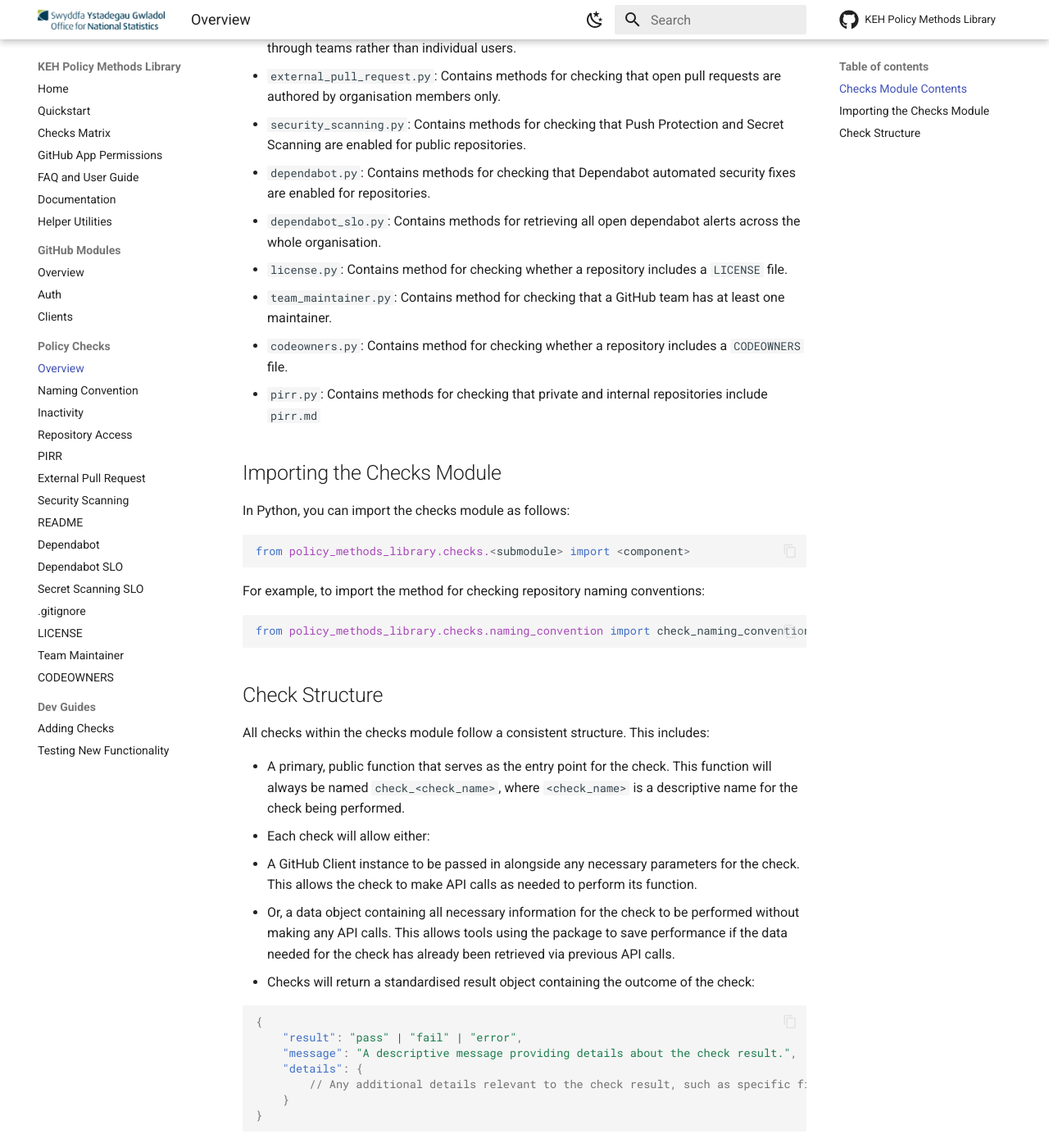
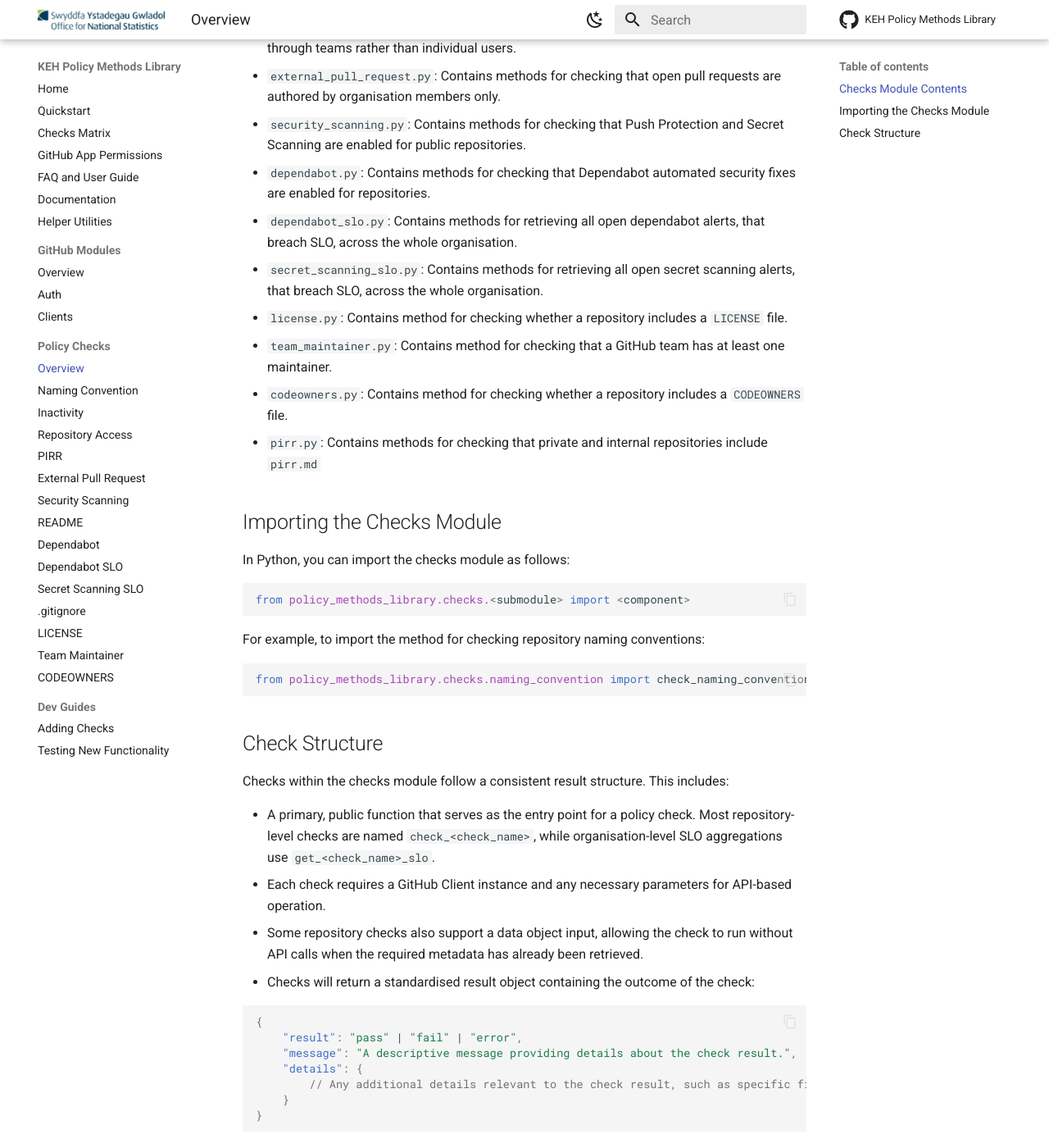
Before and after one commit to ONS-Innovation/keh-policy-methods-library, an MkDocs documentation site: the page built from docs/checks/overview.md, in a window 1280 px wide and 1400 px high, scrolled down 671 px. Shown: the whole window at 82% size. Built offline with MkDocs 1.6.1 and Material for MkDocs 9.7.7, drawn with Linux system fonts in a browser that asks for light colours; comment, search, counter and statistics services are not loaded.

Commit message:
docs: fix readability issues

````diff
--- a/docs/checks/overview.md
+++ b/docs/checks/overview.md
@@ -15,7 +15,8 @@ Documentation on each component within the checks module can be found in the rel
 - `external_pull_request.py`: Contains methods for checking that open pull requests are authored by organisation members only.
 - `security_scanning.py`: Contains methods for checking that Push Protection and Secret Scanning are enabled for public repositories.
 - `dependabot.py`: Contains methods for checking that Dependabot automated security fixes are enabled for repositories.
-- `dependabot_slo.py`: Contains methods for retrieving all open dependabot alerts across the whole organisation.
+- `dependabot_slo.py`: Contains methods for retrieving all open dependabot alerts, that breach SLO, across the whole organisation.
+- `secret_scanning_slo.py`: Contains methods for retrieving all open secret scanning alerts, that breach SLO, across the whole organisation.
 - `license.py`: Contains method for checking whether a repository includes a `LICENSE` file.
 - `team_maintainer.py`: Contains method for checking that a GitHub team has at least one maintainer.
 - `codeowners.py`: Contains method for checking whether a repository includes a `CODEOWNERS` file.
@@ -37,12 +38,11 @@ from policy_methods_library.checks.naming_convention import check_naming_convent
 
 ## Check Structure
 
-All checks within the checks module follow a consistent structure. This includes:
+Checks within the checks module follow a consistent result structure. This includes:
 
-- A primary, public function that serves as the entry point for the check. This function will always be named `check_<check_name>`, where `<check_name>` is a descriptive name for the check being performed.
-- Each check will allow either:
-  - A GitHub Client instance to be passed in alongside any necessary parameters for the check. This allows the check to make API calls as needed to perform its function.
-  - Or, a data object containing all necessary information for the check to be performed without making any API calls. This allows tools using the package to save performance if the data needed for the check has already been retrieved via previous API calls.
+- A primary, public function that serves as the entry point for a policy check. Most repository-level checks are named `check_<check_name>`, while organisation-level SLO aggregations use `get_<check_name>_slo`.
+- Each check requires a GitHub Client instance and any necessary parameters for API-based operation.
+- Some repository checks also support a data object input, allowing the check to run without API calls when the required metadata has already been retrieved.
 - Checks will return a standardised result object containing the outcome of the check:
 
   ```json
````
Also changed, not shown: README.md (+3 -3 lines).
